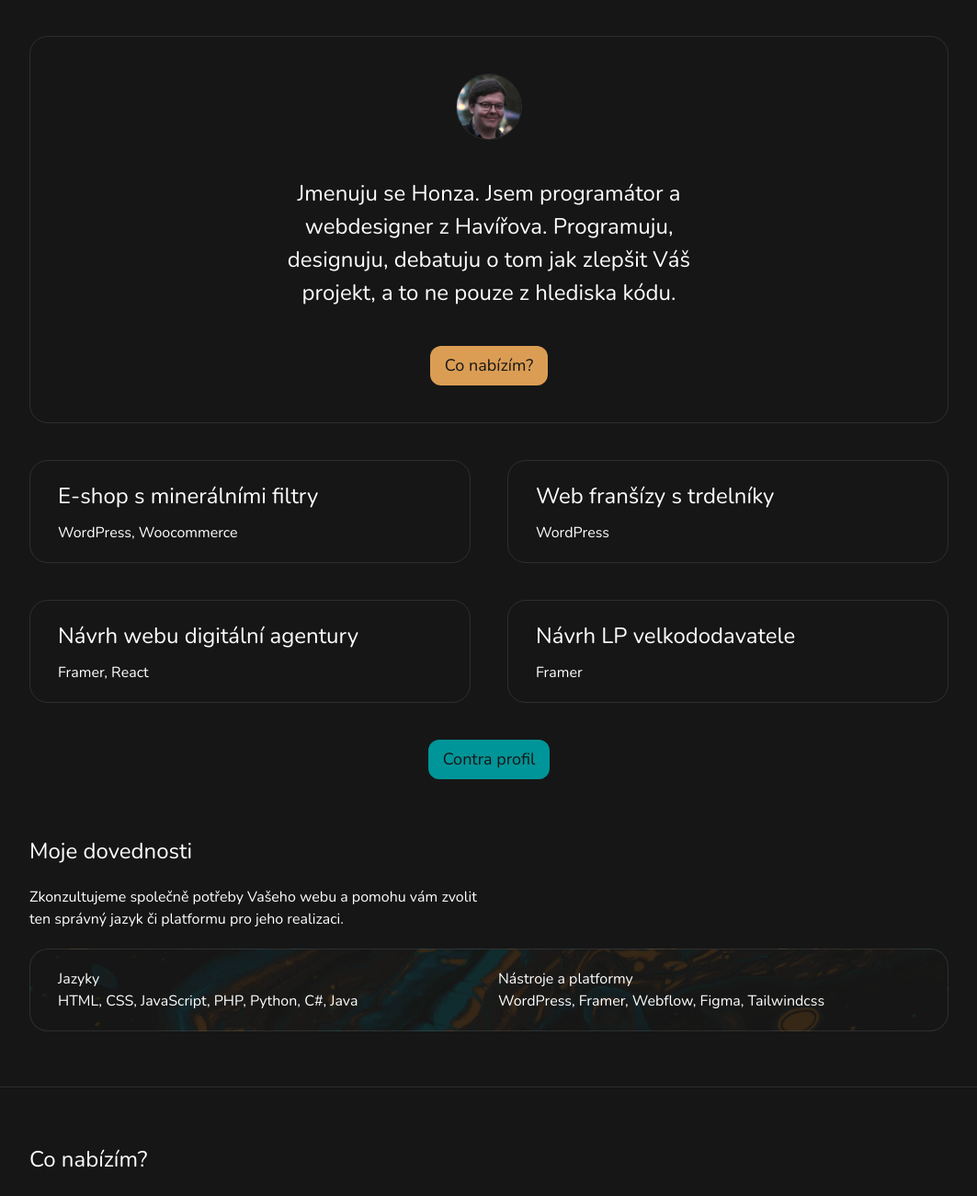
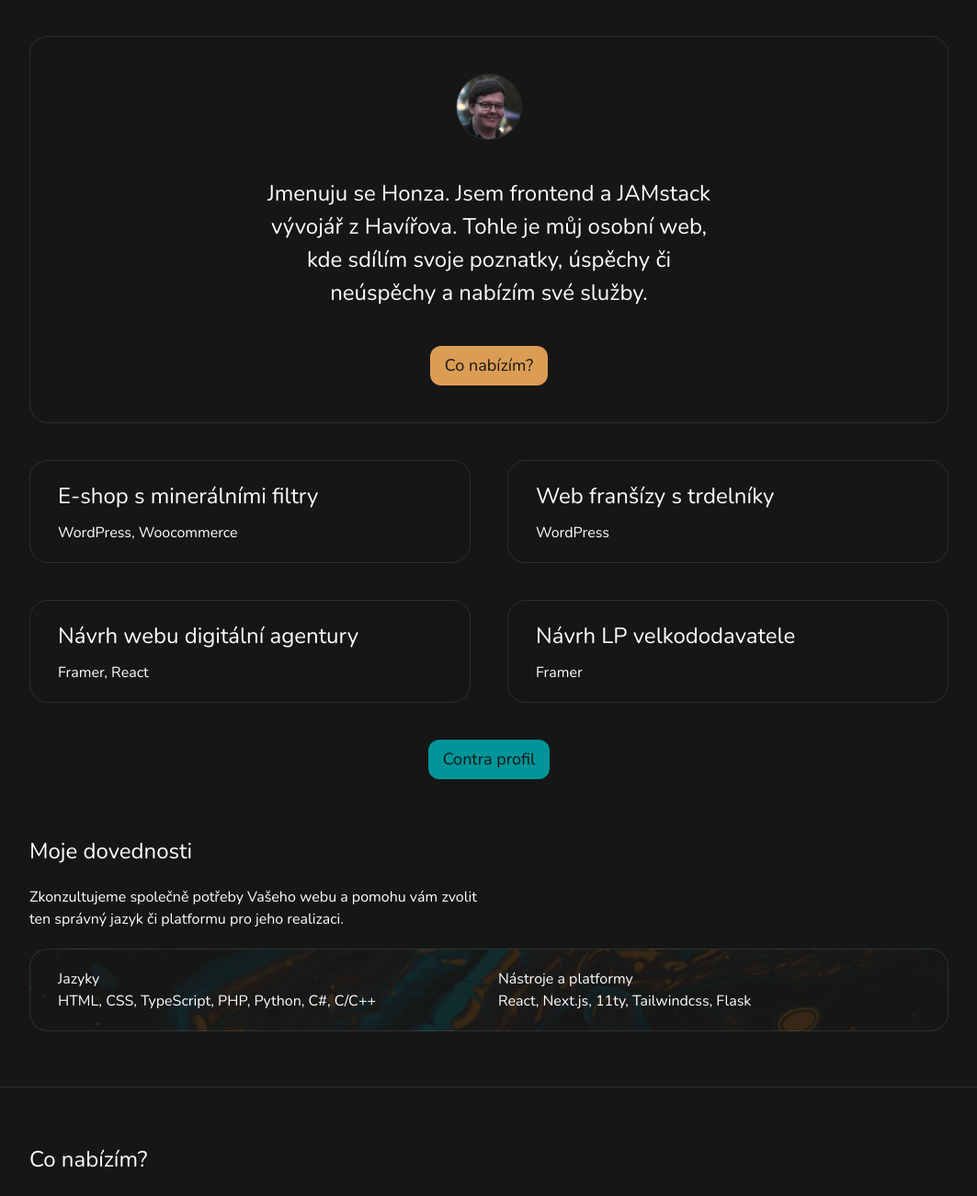
Before and after one commit to jpanzen/panzenberger-cz, an Eleventy site: page src/index.njk in a window 1280 px wide. Shown: the part 501-1801 px from the top of the page at 92% size, without its empty margins (108-1171 px from the left). Built offline with nearby package versions, Linux system fonts and the light colour scheme; Eleventy itself is replaced by a stand-in of ours; files that its build step writes are made by us from their sources.

Commit message:
úprava LP

```diff
--- a/src/index.njk
+++ b/src/index.njk
@@ -35,7 +35,7 @@ layout: "base.njk"
 <div class="flex flex-col pt-[60px] pb-[40px] px-[20px] md:px-[40px] items-center scroll-m-[40px]" id="about-me">
     <div class="flex flex-col p-[40px] gap-[40px] border-[1px] border-white10 rounded-[20px] w-[1000px] max-w-full items-center">
         <img src="/assets/panzani.webp" alt="Fotka" class="rounded-full border-[1px] border-white10 w-[72px]">
-        <p class="text-center text-[24px] md:w-[55%]">Jmenuju se Honza. Jsem programátor a webdesigner z Havířova. Programuju, designuju, debatuju o tom jak zlepšit Váš projekt, a to ne pouze z hlediska kódu.</p>
+        <p class="text-center text-[24px] md:w-[55%]">Jmenuju se Honza. Jsem frontend a JAMstack vývojář z Havířova. Tohle je můj osobní web, kde sdílím svoje poznatky, úspěchy či neúspěchy a nabízím své služby.</p>
         <a class="text-dark text-[18px] px-[16px] py-[8px] rounded-[12px] bg-gold100" href="#offer">Co nabízím?</a>
     </div>
 </div>
@@ -79,11 +79,11 @@ layout: "base.njk"
         <div class="border-[1px] border-white10 rounded-[20px] px-[30px] py-[20px] gap-[20px] grid grid-cols-1 md:grid-cols-2" style="background-image: url(/assets/colors-czerwinski-dimm.webp); background-size: cover;">
             <div>
                 <h3>Jazyky</h3>
-                <p>HTML, CSS, JavaScript, PHP, Python, C#, Java</p>
+                <p>HTML, CSS, TypeScript, PHP, Python, C#, C/C++</p>
             </div>
             <div>
                 <h3>Nástroje a platformy</h3>
-                <p>WordPress, Framer, Webflow, Figma, Tailwindcss</p>
+                <p>React, Next.js, 11ty, Tailwindcss, Flask</p>
             </div>
         </div>
     </div>
```
Also changed, not shown: docs/index.html.
